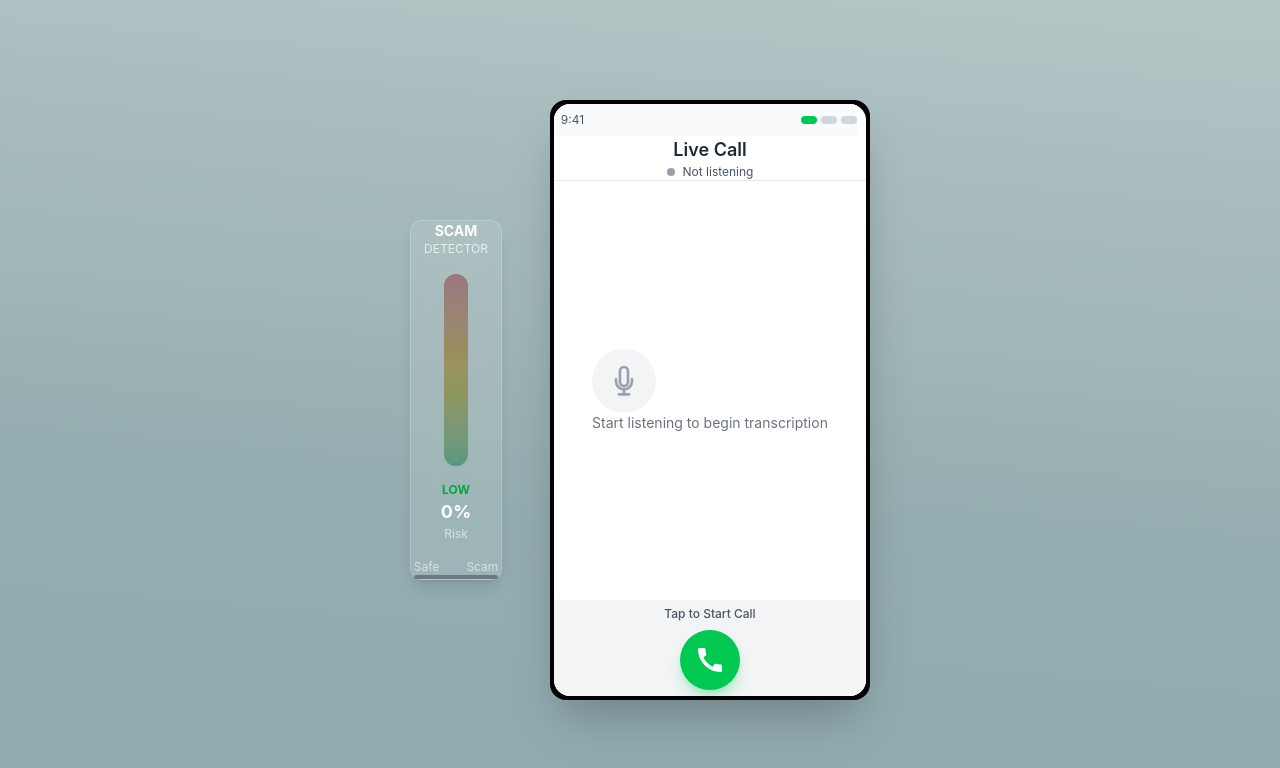
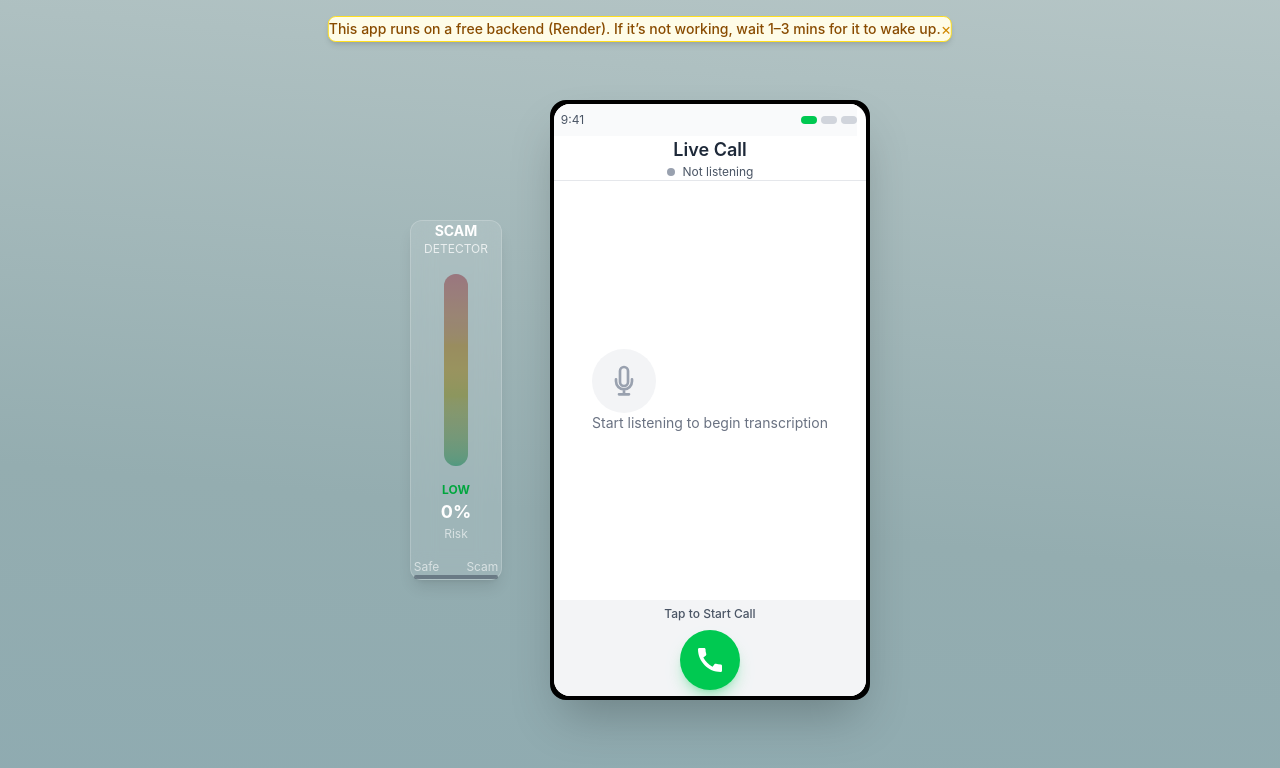
Before and after one commit to yobslob/Sevak, a React (Vite) app in the folder frontend/: page / in a window 1280 px wide. Shown: the top 768 px of the page. Built offline with nearby package versions, Linux system fonts and the light colour scheme; the HTML template or start-up script is replaced by a standard one.

Commit message:
added a backend deployment warning.

```diff
--- a/frontend/src/pages/Home.jsx
+++ b/frontend/src/pages/Home.jsx
@@ -13,6 +13,13 @@ const Home = () => {
     const [suggestedReply, setSuggestedReply] = useState('')
 
     const isReceiverTurn = useRef(true)
+    const [showWakeNotice, setShowWakeNotice] = useState(true)
+
+    useEffect(() => {
+        const timer = setTimeout(() => setShowWakeNotice(false), 10000) // auto-dismiss after 10s
+        return () => clearTimeout(timer)
+    }, [])
+
 
 
     const recognitionRef = useRef(null)
@@ -140,6 +147,23 @@ const Home = () => {
     }
 
     return (
+        <>
+            {showWakeNotice && (
+                <div className="fixed top-4 left-1/2 transform -translate-x-1/2 bg-yellow-50 border border-yellow-300 text-yellow-800 px-4 py-3 rounded-lg shadow-md transition-all duration-500 z-50">
+                    <div className="flex items-center justify-between space-x-4">
+                        <span className="text-sm font-medium">
+                            This app runs on a free backend (Render). If it’s not working, wait 1–3 mins for it to wake up.
+                        </span>
+                        <button
+                            onClick={() => setShowWakeNotice(false)}
+                            className="text-yellow-600 hover:text-yellow-900 transition-colors"
+                        >
+                            ×
+                        </button>
+                    </div>
+                </div>
+            )}
+
             <div className="min-h-screen flex items-center justify-center p-8">
                 <div className="flex items-center gap-12">
                     {/* Scam Score Bar - Left Side */}
@@ -191,7 +215,7 @@ const Home = () => {
                     </div>
                 </div>
             </div>
-    )
+        </>)
 }
 
 export default Home
```
Lines whose indentation alone changed are shown as unchanged.
